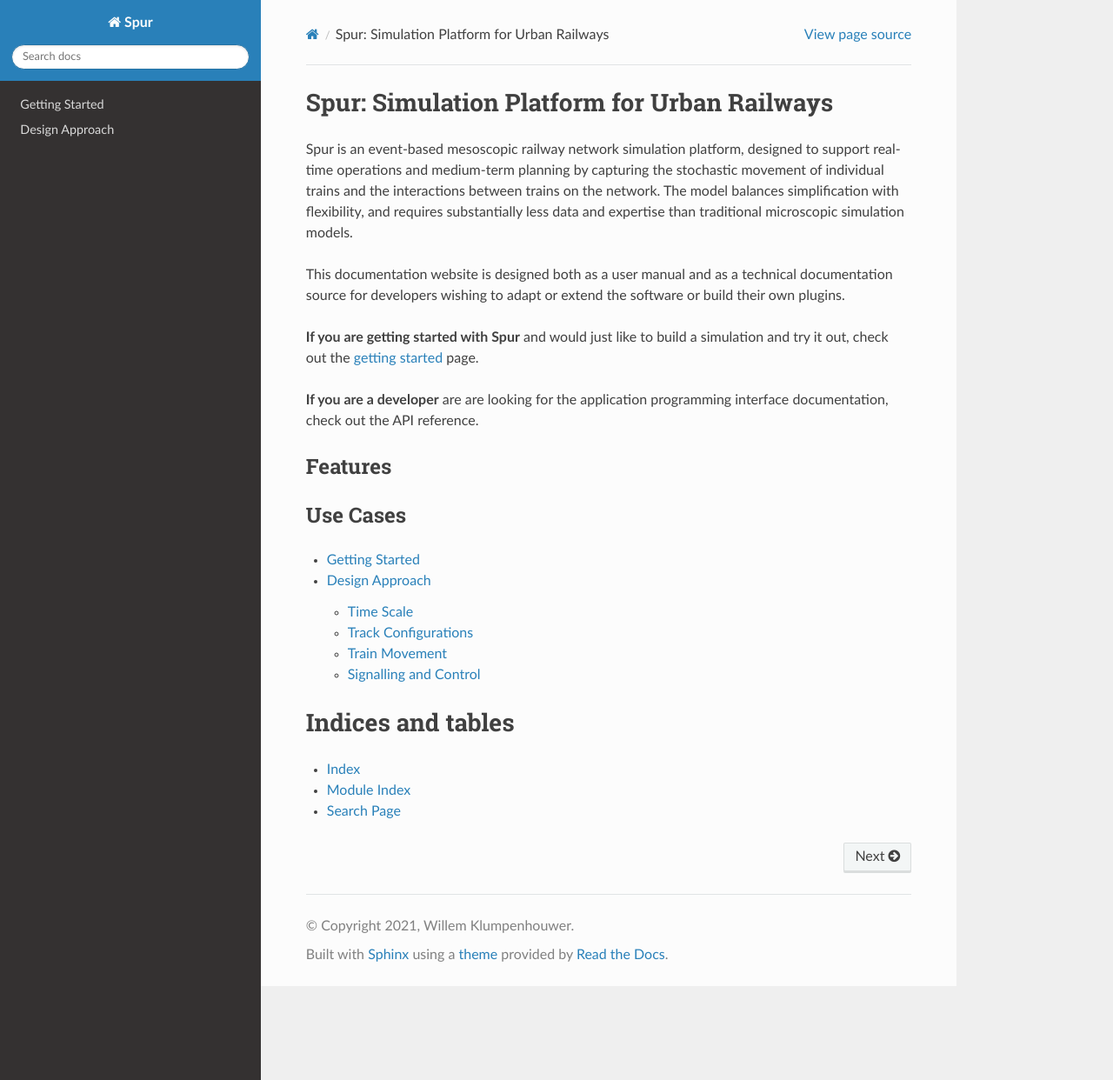
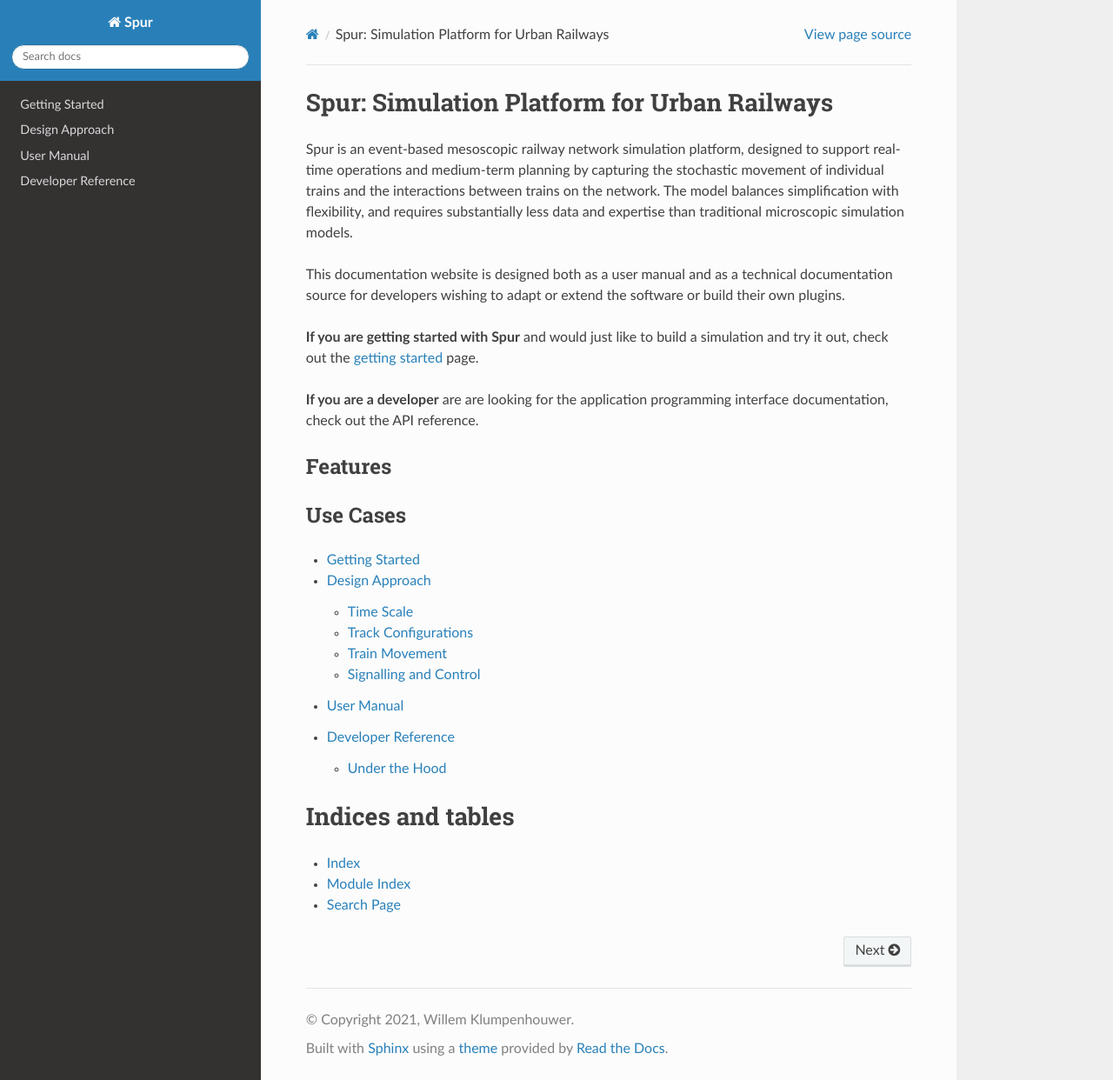
Before and after one commit to spur-sim/spur, a Sphinx documentation site: the page built from docs/source/index.rst, in a window 1280 px wide and 1242 px high. Shown: the whole window at 87% size. Built offline with Sphinx 7.4.7 and the Read the Docs theme 2.0.0, drawn with Linux system fonts in a browser that asks for light colours.

Commit message:
Document skeleton update

```diff
--- a/docs/source/index.rst
+++ b/docs/source/index.rst
@@ -38,6 +38,8 @@ Use Cases
 
    quickstart
    design
+   manual/index
+   reference/index
 
 
 
--- /dev/null
+++ b/docs/source/manual/index.rst
@@ -0,0 +1,7 @@
+User Manual
+===========
+
+**Release**: |release|
+
+.. toctree::
+    :maxdepth: 2
--- /dev/null
+++ b/docs/source/reference/hood.rst
@@ -0,0 +1,2 @@
+Under the Hood
+==============
--- /dev/null
+++ b/docs/source/reference/index.rst
@@ -0,0 +1,9 @@
+Developer Reference
+===================
+
+**Release**: |release|
+
+.. toctree::
+    :maxdepth: 2
+
+    hood
```
